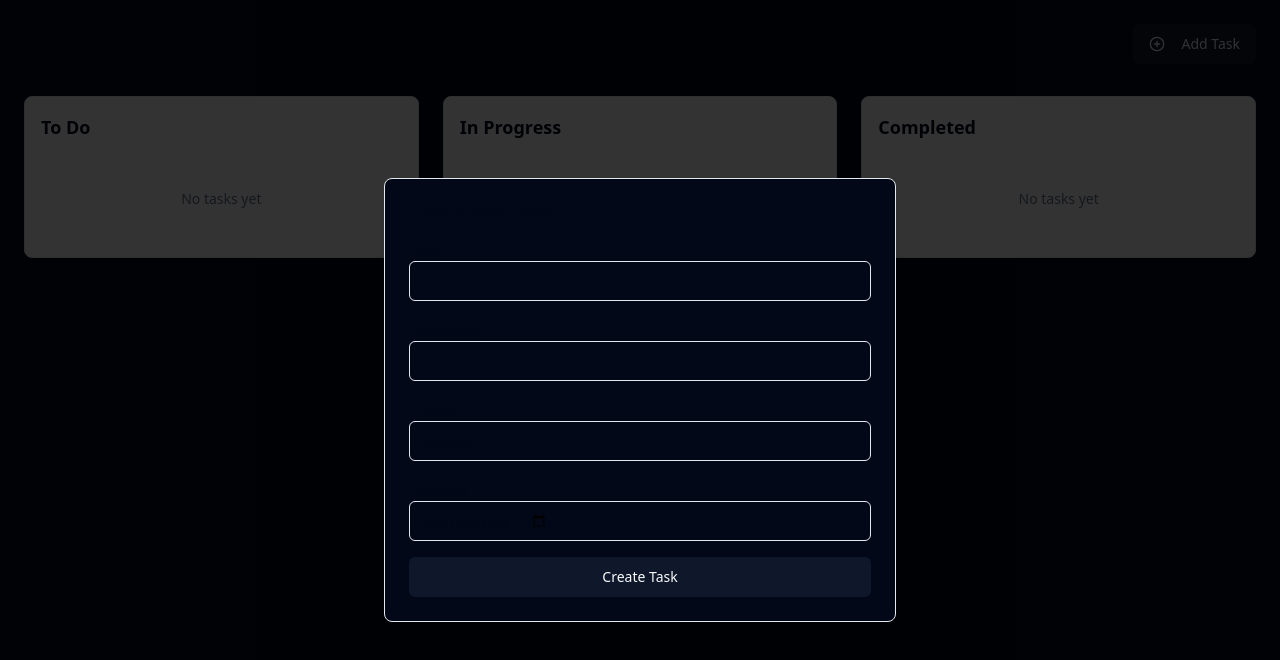
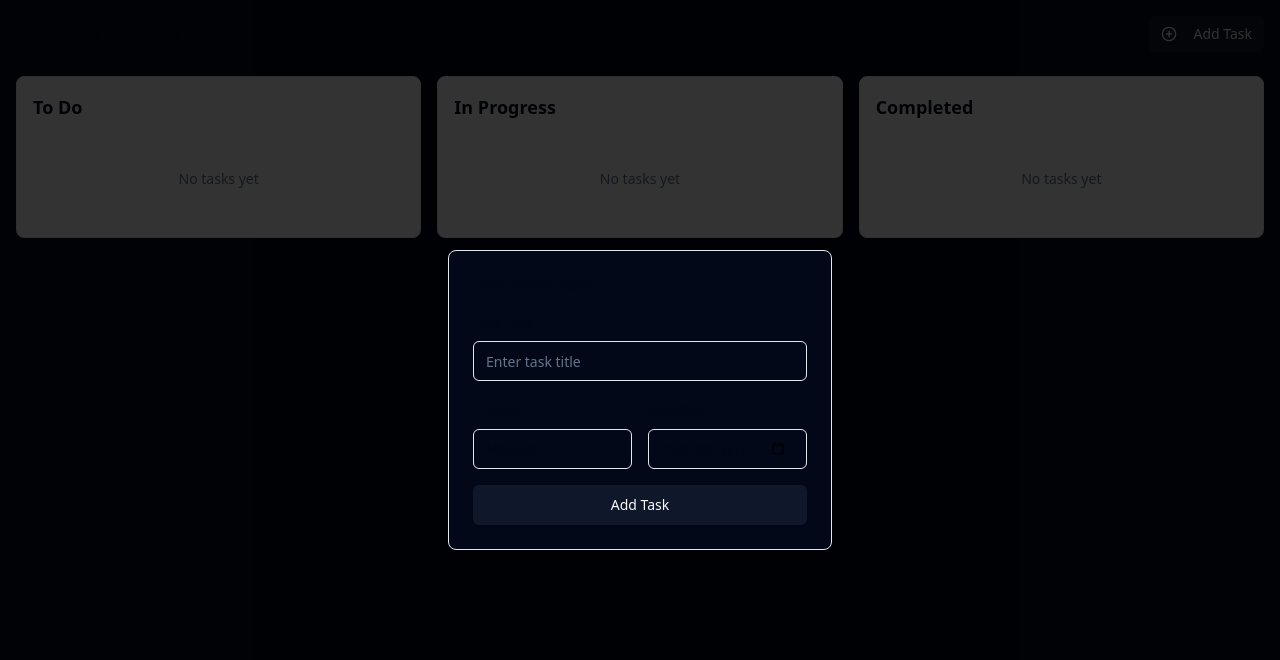
Before and after one commit to VivaanAS2012/prizee-winning-stories-hub, a React (Vite) app: page / in a window 1280 px wide. Both pictures are taken after a click on the button "Add Task". Shown: the top 660 px of the page. Built offline with nearby package versions, Linux system fonts and the light colour scheme.

Commit message:
Refactor: Improve task card UI and output display
- Refactor the task card component to improve the UI.
- Adjust the add task section to have only one text bar.
- Optimize the output display to be more concise.

```diff
--- a/src/components/board/Board.tsx
+++ b/src/components/board/Board.tsx
@@ -40,16 +40,16 @@ export function Board() {
   };
 
   return (
-    <div className="p-6 max-w-7xl mx-auto">
-      <div className="flex justify-between items-center mb-8">
-        <h1 className="text-3xl font-bold">Project Board</h1>
-        <Button onClick={() => setIsCreateDialogOpen(true)}>
+    <div className="p-4 max-w-[1400px] mx-auto">
+      <div className="flex justify-between items-center mb-6">
+        <h1 className="text-2xl font-bold">Project Board</h1>
+        <Button onClick={() => setIsCreateDialogOpen(true)} size="sm">
           <PlusCircle className="mr-2 h-4 w-4" />
           Add Task
         </Button>
       </div>
 
-      <div className="grid grid-cols-1 md:grid-cols-3 gap-6">
+      <div className="grid grid-cols-1 md:grid-cols-3 gap-4">
         {columns.map((column) => (
           <TaskColumn
             key={column.id}
--- a/src/components/board/CreateTaskDialog.tsx
+++ b/src/components/board/CreateTaskDialog.tsx
@@ -21,7 +21,6 @@ interface CreateTaskDialogProps {
 
 export function CreateTaskDialog({ open, onOpenChange, onSubmit }: CreateTaskDialogProps) {
   const [title, setTitle] = useState("");
-  const [description, setDescription] = useState("");
   const [priority, setPriority] = useState<Task["priority"]>("medium");
   const [deadline, setDeadline] = useState("");
 
@@ -30,7 +29,6 @@ export function CreateTaskDialog({ open, onOpenChange, onSubmit }: CreateTaskDia
     const task: Task = {
       id: Date.now().toString(),
       title,
-      description,
       status: "todo",
       priority,
       deadline: deadline ? new Date(deadline) : undefined,
@@ -38,36 +36,30 @@ export function CreateTaskDialog({ open, onOpenChange, onSubmit }: CreateTaskDia
     onSubmit(task);
     onOpenChange(false);
     setTitle("");
-    setDescription("");
     setPriority("medium");
     setDeadline("");
   };
 
   return (
     <Dialog open={open} onOpenChange={onOpenChange}>
-      <DialogContent>
+      <DialogContent className="max-w-sm">
         <DialogHeader>
-          <DialogTitle>Create New Task</DialogTitle>
+          <DialogTitle>Add New Task</DialogTitle>
         </DialogHeader>
         <form onSubmit={handleSubmit} className="space-y-4">
-          <div>
-            <Label htmlFor="title">Title</Label>
+          <div className="space-y-2">
+            <Label htmlFor="title">Task Title</Label>
             <Input
               id="title"
               value={title}
               onChange={(e) => setTitle(e.target.value)}
+              placeholder="Enter task title"
               required
             />
           </div>
-          <div>
-            <Label htmlFor="description">Description</Label>
-            <Input
-              id="description"
-              value={description}
-              onChange={(e) => setDescription(e.target.value)}
-            />
-          </div>
-          <div>
+
+          <div className="grid grid-cols-2 gap-4">
+            <div className="space-y-2">
               <Label htmlFor="priority">Priority</Label>
               <Select value={priority} onValueChange={(value: Task["priority"]) => setPriority(value)}>
                 <SelectTrigger>
@@ -80,7 +72,8 @@ export function CreateTaskDialog({ open, onOpenChange, onSubmit }: CreateTaskDia
                 </SelectContent>
               </Select>
             </div>
-          <div>
+
+            <div className="space-y-2">
               <Label htmlFor="deadline">Deadline</Label>
               <Input
                 id="deadline"
@@ -89,7 +82,9 @@ export function CreateTaskDialog({ open, onOpenChange, onSubmit }: CreateTaskDia
                 onChange={(e) => setDeadline(e.target.value)}
               />
             </div>
-          <Button type="submit" className="w-full">Create Task</Button>
+          </div>
+
+          <Button type="submit" className="w-full">Add Task</Button>
         </form>
       </DialogContent>
     </Dialog>
--- a/src/components/board/TaskCard.tsx
+++ b/src/components/board/TaskCard.tsx
@@ -8,6 +8,7 @@ import {
   SelectTrigger,
   SelectValue,
 } from "@/components/ui/select";
+import { cn } from "@/lib/utils";
 
 interface TaskCardProps {
   task: Task;
@@ -22,17 +23,13 @@ export function TaskCard({ task, onStatusChange }: TaskCardProps) {
   };
 
   return (
-    <div className="bg-background p-4 rounded-md border shadow-sm">
-      <div className="flex justify-between items-start mb-2">
-        <h3 className="font-medium">{task.title}</h3>
-        <AlertCircle className={`h-4 w-4 ${priorityColors[task.priority]}`} />
+    <div className="bg-background p-3 rounded-md border shadow-sm">
+      <div className="flex items-start justify-between gap-2">
+        <h3 className="font-medium text-sm truncate flex-1">{task.title}</h3>
+        <AlertCircle className={`h-4 w-4 shrink-0 ${priorityColors[task.priority]}`} />
       </div>
 
-      {task.description && (
-        <p className="text-sm text-muted-foreground mb-3">{task.description}</p>
-      )}
-
-      <div className="flex items-center justify-between">
+      <div className="flex items-center justify-between mt-3">
         {task.deadline && (
           <div className="flex items-center text-xs text-muted-foreground">
             <Calendar className="h-3 w-3 mr-1" />
@@ -41,7 +38,7 @@ export function TaskCard({ task, onStatusChange }: TaskCardProps) {
         )}
 
         <Select value={task.status} onValueChange={onStatusChange}>
-          <SelectTrigger className="h-8 w-[120px]">
+          <SelectTrigger className="h-7 w-[100px]">
             <SelectValue />
           </SelectTrigger>
           <SelectContent>
```
Lines whose indentation alone changed are shown as unchanged.
